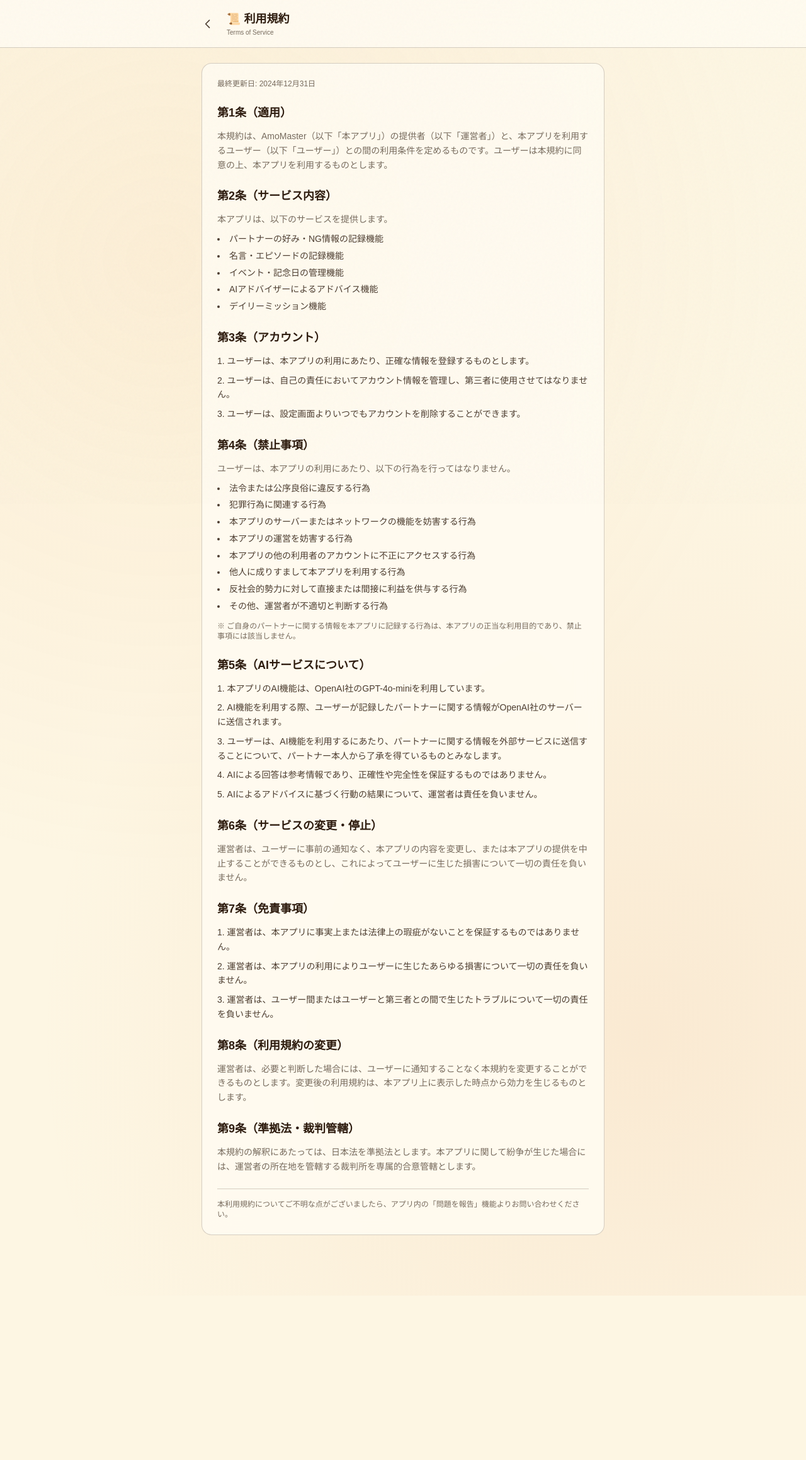
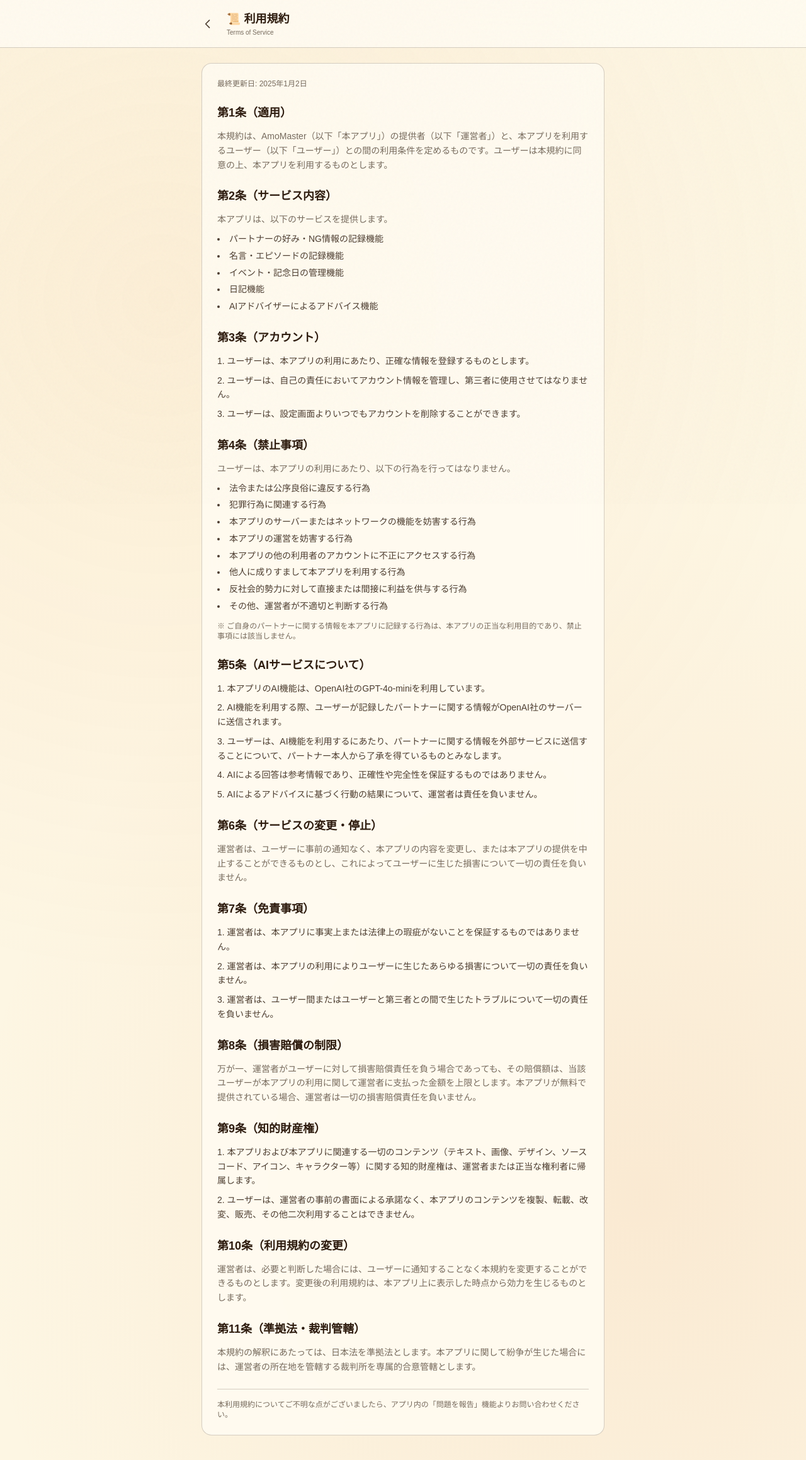
Before and after one commit to citraai/AmoMaster, a Next.js app: page /terms in a window 1280 px wide. Shown: the top 2318 px of the page at 63% size. Before the commit the page ends 2057 px from the top, so only its background shows below. Built offline with nearby package versions, Linux system fonts and the light colour scheme; a web font is replaced by a local one.

Commit message:
docs: Update terms and privacy policy with enhanced protections

```diff
--- a/src/app/privacy/page.tsx
+++ b/src/app/privacy/page.tsx
@@ -27,7 +27,7 @@ export default function PrivacyPage() {
             <main className="max-w-2xl mx-auto px-4 py-6 pb-24">
                 <div className="glass rounded-2xl p-6 border border-white/5 space-y-6 text-white/80 text-sm leading-relaxed">
                     <section>
-                        <p className="text-white/50 text-xs mb-4">最終更新日: 2024年12月31日</p>
+                        <p className="text-white/50 text-xs mb-4">最終更新日: 2025年1月2日</p>
                     </section>
 
                     <section>
@@ -92,9 +92,9 @@ export default function PrivacyPage() {
                             ユーザーデータの保存に利用しています。データは暗号化された通信で送受信されます。
                         </p>
 
-                        <h3 className="text-white font-medium mt-4 mb-2">5.3 Vercel</h3>
+                        <h3 className="text-white font-medium mt-4 mb-2">5.3 Cloudflare</h3>
                         <p className="text-white/70">
-                            アプリケーションのホスティングに利用しています。
+                            アプリケーションのホスティングに利用しています。Cloudflare PagesおよびCloudflare Workersを使用し、データはエッジロケーションで処理されます。
                         </p>
                     </section>
 
--- a/src/app/terms/page.tsx
+++ b/src/app/terms/page.tsx
@@ -27,7 +27,7 @@ export default function TermsPage() {
             <main className="max-w-2xl mx-auto px-4 py-6 pb-24">
                 <div className="glass rounded-2xl p-6 border border-white/5 space-y-6 text-white/80 text-sm leading-relaxed">
                     <section>
-                        <p className="text-white/50 text-xs mb-4">最終更新日: 2024年12月31日</p>
+                        <p className="text-white/50 text-xs mb-4">最終更新日: 2025年1月2日</p>
                     </section>
 
                     <section>
@@ -44,8 +44,8 @@ export default function TermsPage() {
                             <li>パートナーの好み・NG情報の記録機能</li>
                             <li>名言・エピソードの記録機能</li>
                             <li>イベント・記念日の管理機能</li>
+                            <li>日記機能</li>
                             <li>AIアドバイザーによるアドバイス機能</li>
-                            <li>デイリーミッション機能</li>
                         </ul>
                     </section>
 
@@ -104,14 +104,29 @@ export default function TermsPage() {
                     </section>
 
                     <section>
-                        <h2 className="text-white font-semibold text-lg mb-3">第8条（利用規約の変更）</h2>
+                        <h2 className="text-white font-semibold text-lg mb-3">第8条（損害賠償の制限）</h2>
+                        <p>
+                            万が一、運営者がユーザーに対して損害賠償責任を負う場合であっても、その賠償額は、当該ユーザーが本アプリの利用に関して運営者に支払った金額を上限とします。本アプリが無料で提供されている場合、運営者は一切の損害賠償責任を負いません。
+                        </p>
+                    </section>
+
+                    <section>
+                        <h2 className="text-white font-semibold text-lg mb-3">第9条（知的財産権）</h2>
+                        <ol className="list-decimal list-inside space-y-2 text-white/70">
+                            <li>本アプリおよび本アプリに関連する一切のコンテンツ（テキスト、画像、デザイン、ソースコード、アイコン、キャラクター等）に関する知的財産権は、運営者または正当な権利者に帰属します。</li>
+                            <li>ユーザーは、運営者の事前の書面による承諾なく、本アプリのコンテンツを複製、転載、改変、販売、その他二次利用することはできません。</li>
+                        </ol>
+                    </section>
+
+                    <section>
+                        <h2 className="text-white font-semibold text-lg mb-3">第10条（利用規約の変更）</h2>
                         <p>
                             運営者は、必要と判断した場合には、ユーザーに通知することなく本規約を変更することができるものとします。変更後の利用規約は、本アプリ上に表示した時点から効力を生じるものとします。
                         </p>
                     </section>
 
                     <section>
-                        <h2 className="text-white font-semibold text-lg mb-3">第9条（準拠法・裁判管轄）</h2>
+                        <h2 className="text-white font-semibold text-lg mb-3">第11条（準拠法・裁判管轄）</h2>
                         <p>
                             本規約の解釈にあたっては、日本法を準拠法とします。本アプリに関して紛争が生じた場合には、運営者の所在地を管轄する裁判所を専属的合意管轄とします。
                         </p>
```
